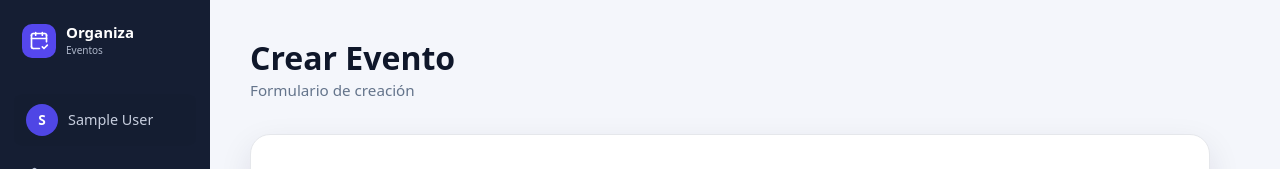
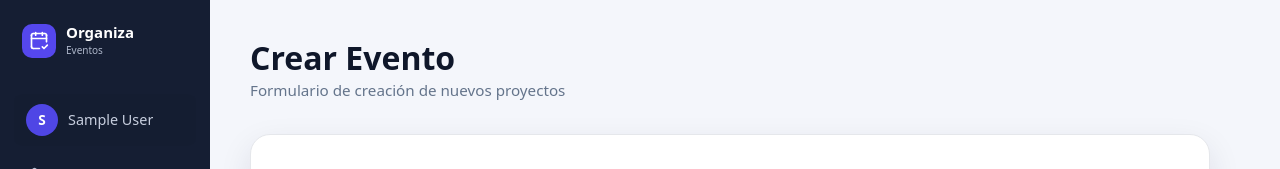
Before and after one commit to Team-Univalle/frontend, a React app: page /crear in a window 1280 px wide. Shown: the top 169 px of the page. Built offline with nearby package versions, Linux system fonts and the light colour scheme; no server answers; sample sign-in values are in the browser's storage; the HTML template or start-up script is replaced by a standard one.

Commit message:
Update Crear.jsx

```diff
--- a/src/pages/Crear.jsx
+++ b/src/pages/Crear.jsx
@@ -151,13 +151,12 @@ export default function Crear() {
 
   return (
     <main className="page-container">
-    <header className="page-header">
-      <div>
-        <h1 className="page-header__title">Crear Evento</h1>
-        <p className="page-header__subtitle">Formulario de creación</p>
-      </div>
-
-    </header>
+      <header className="page-header">
+        <div>
+          <h1 className="page-header__title">Crear Evento</h1>
+          <p className="page-header__subtitle">Formulario de creación de nuevos proyectos</p>
+        </div>
+      </header>
 
       <section className="forms" aria-label="Crear evento">
         <p>Datos del evento</p>
```
